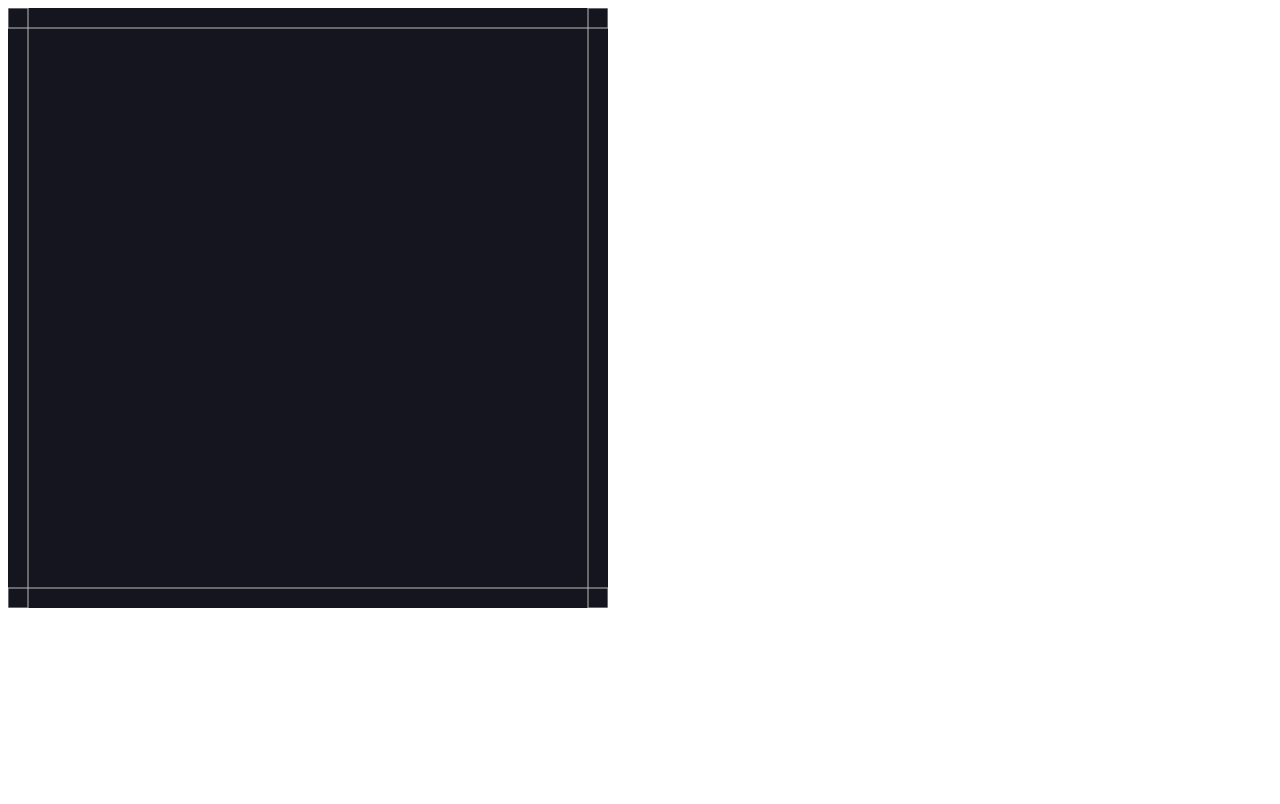
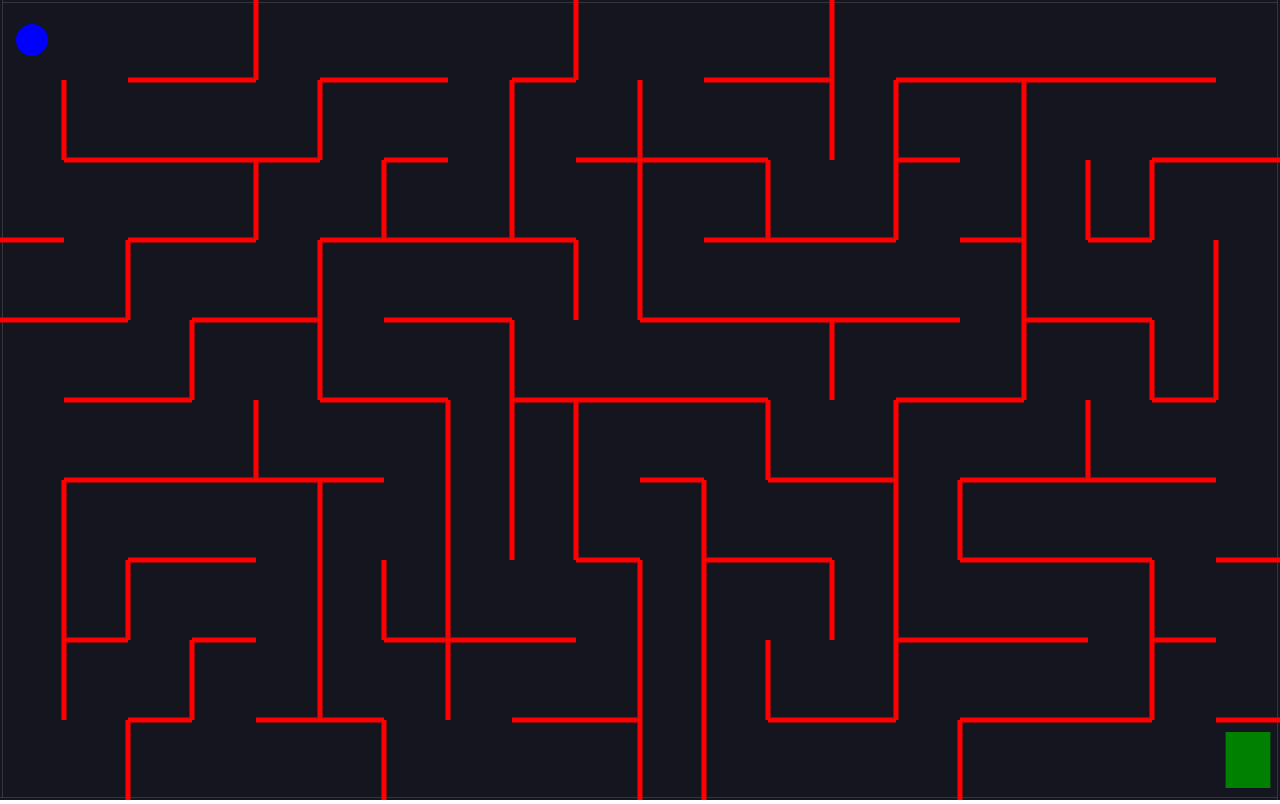
Before and after one commit to HimanshuSinghDhapola/Maze-Game, a plain HTML site: page index.html in a window 1280 px wide. Drawn offline with nearby package versions, Linux system fonts and the light colour scheme.

Commit message:
complete maze game that will spawn rectangular mazes in the screen

```diff
--- a/index.html
+++ b/index.html
@@ -6,8 +6,33 @@
     <meta name="viewport" content="width=device-width, initial-scale=1.0">
     <title>Document</title>
     <script src="https://cdnjs.cloudflare.com/ajax/libs/matter-js/0.18.0/matter.min.js"></script>
+    <style>
+        body{
+            margin: 0;
+            overflow: hidden;
+        }
+        .hidden{
+            display: none !important;
+        }
+        h1{
+            color: white;
+            font-size: 80px;
+        }
+        .winner{
+            display: flex;
+            justify-content: center;
+            align-items: center;
+            position: absolute;
+            z-index: 1;
+            height: 100vh;
+            width: 100vw;
+        }
+    </style>
 </head>
 <body>
+    <div class="winner hidden">
+        <h1>YOU WIN!</h1>
+    </div>
     <script src="index.js"></script>
 </body>
 </html>
--- a/index.js
+++ b/index.js
@@ -1,15 +1,21 @@
-const { Engine, Render, Runner, World, Bodies } = Matter;
-const cells = 3;
-const width = 600;
-const height = 600;
+const { Engine, Render, Runner, World, Bodies, Body, Events } = Matter;
+
+const cellsHorizontal = 20;
+const cellsVertical = 10;
+const width = window.innerWidth;
+const height = window.innerHeight;
+
+const unitLengthX = width / cellsHorizontal;
+const unitLengthY = height / cellsVertical;
 
 const engine = Engine.create();
+engine.world.gravity.y = 0;
 const { world } = engine;
 const render = Render.create({
     element: document.body,
     engine: engine,
     options: {
-        wireframes: true,
+        wireframes: false,
         width,
         height
     }
@@ -19,23 +25,189 @@
 
 // WALLS
 const walls = [
-    Bodies.rectangle(width/2, 0, width, 40, {isStatic: true}),
-    Bodies.rectangle(0, height/2, 40, height, {isStatic: true}),
-    Bodies.rectangle(width/2, height, width, 40, {isStatic: true}),
-    Bodies.rectangle(width, height/2, 40, height, {isStatic: true})
+    Bodies.rectangle(width/2, 0, width, 4, {isStatic: true}),
+    Bodies.rectangle(0, height/2, 4, height, {isStatic: true}),
+    Bodies.rectangle(width/2, height, width, 4, {isStatic: true}),
+    Bodies.rectangle(width, height/2, 4, height, {isStatic: true})
 ];
 World.add(world, walls);
 
 //Maze generation
-const grid = Array(cells).fill(null)   //ROWS
-    .map(() => Array(cells).fill(false));    //COLUMNS
 
-const vertical = Array(cells-1).fill(null)    //ROWS
-    .map(() => Array(cells).fill(false));   //COLUMNS
+const shuffle = (arr) => {
+    let counter = arr.length;
 
-const horizontal = Array(cells).fill(null)  //ROWS
-    .map(() => Array(cells-1).fill(false));   //COLUMNS
+    while(counter > 0){
+        const index = Math.floor(Math.random()*counter);
+        counter--;
 
-console.log(grid);
-console.log(horizontal);
-console.log(vertical);
+        const temp = arr[index];
+        arr[index] = arr[counter];
+        arr[counter] = temp;
+    }
+
+    return arr;
+}
+
+const grid = Array(cellsVertical).fill(null)   //ROWS
+    .map(() => Array(cellsHorizontal).fill(false));    //COLUMNS
+
+// vertical and horizontal array will check whether the wall is open or not
+const verticals = Array(cellsVertical).fill(null)    //ROWS
+    .map(() => Array(cellsHorizontal-1).fill(false));   //COLUMNS
+
+const horizontals = Array(cellsVertical-1).fill(null)  //ROWS
+    .map(() => Array(cellsHorizontal).fill(false));   //COLUMNS
+
+const startRow = Math.floor(Math.random() * cellsVertical);
+const startColumn = Math.floor(Math.random() * cellsHorizontal);
+
+const stepThroughCell = (row, column) => {
+
+    // if i have visited the cell at [row, column], then return
+    if(grid[row][column]){
+        return;
+    }
+
+    // mark the cell as being visited
+    grid[row][column] = true
+
+    // assemble randomly-ordered list of neighbours
+    const neighbours = shuffle([
+        [row-1, column, 'up'],
+        [row, column+1, 'right'],
+        [row+1, column, 'down'],
+        [row, column-1, 'left']
+    ]);
+
+    // for each neighbour...
+    for (let neighbour of neighbours){
+        const [nextRow, nextColumn, direction] = neighbour
+
+        // see if that neighbour is out of bounds
+        if(nextRow<0 || nextRow>=cellsVertical || nextColumn<0 || nextColumn>=cellsHorizontal){
+            continue;
+        }
+
+        // if we have visited that neighbour, continue to next neighbour
+        if(grid[nextRow][nextColumn]){
+            continue;
+        }
+        // remove wall from either horizontals or verticals
+        if(direction === 'left'){
+            verticals[row][column-1] = true;
+        }else if(direction === 'right'){
+            verticals[row][column] = true;
+        }else if(direction === 'up'){
+            horizontals[row-1][column] = true;
+        }else if(direction === 'down'){
+            horizontals[row][column] = true;
+        }
+
+        // visit the next cell
+        stepThroughCell(nextRow, nextColumn);
+    }
+}
+
+stepThroughCell(startRow, startColumn);
+
+horizontals.forEach((row, rowIndex) => {
+    row.forEach((open, columnIndex) => {
+        if(open){
+            return;
+        }
+        const wall = Bodies.rectangle(
+            columnIndex * unitLengthX + unitLengthX / 2,
+            rowIndex * unitLengthY + unitLengthY,
+            unitLengthX,
+            5,{
+                label: 'wall',
+                isStatic: true,
+                render: {
+                    fillStyle: 'red'
+                }
+            }
+        );
+        World.add(world, wall);
+    });
+});
+
+verticals.forEach((row, rowIndex) => {
+    row.forEach((open, columnIndex) => {
+        if(open){
+            return;
+        }
+        const wall = Bodies.rectangle(
+            columnIndex * unitLengthX + unitLengthX,
+            rowIndex * unitLengthY + unitLengthY / 2,
+            5,
+            unitLengthY,{
+                label: 'wall',
+                isStatic: true,
+                render: {
+                    fillStyle: 'red'
+                }
+            }
+        );
+        World.add(world, wall);
+    });
+});
+
+const goal = Bodies.rectangle(
+    width - unitLengthX/2,
+    height - unitLengthY/2,
+    unitLengthX*.7,
+    unitLengthY*.7,{
+        label: 'goal',
+        isStatic: true,
+        render: {
+            fillStyle: 'green'
+        }
+    }
+);
+
+World.add(world, goal);
+
+
+//Ball
+const ballRadius = Math.min(unitLengthX, unitLengthY) / 4;
+const ball = Bodies.circle(unitLengthX/2, unitLengthY/2, ballRadius,{
+    label: 'ball',
+    render: {
+        fillStyle: 'blue'
+    }
+});
+World.add(world, ball);
+
+document.addEventListener('keydown', event => {
+    const {x, y} = ball.velocity;
+    if(event.keyCode == 87){
+        Body.setVelocity(ball, {x, y:y-5});
+    }else if(event.keyCode == 65){
+        Body.setVelocity(ball, {x:x-5, y});
+    }else if(event.keyCode == 83){
+        Body.setVelocity(ball, {x, y:y+5});
+    }else if(event.keyCode == 68){
+        Body.setVelocity(ball, {x:x+5, y});
+    }
+});
+
+// WIN condition
+
+Events.on(engine, 'collisionStart', event => {
+    event.pairs.forEach(collision => {
+        const labels = ['ball', 'goal'];
+        if(
+            labels.includes(collision.bodyA.label) &&
+            labels.includes(collision.bodyB.label)
+        ){
+            document.querySelector('.winner').classList.remove('hidden');
+            world.gravity.y = 1;
+            world.bodies.forEach(body => {
+                if (body.label === 'wall'){
+                    Body.setStatic(body, false);
+                }
+            });
+        }
+    });
+});
```
